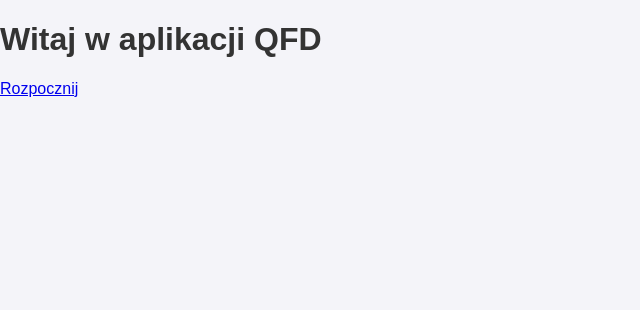
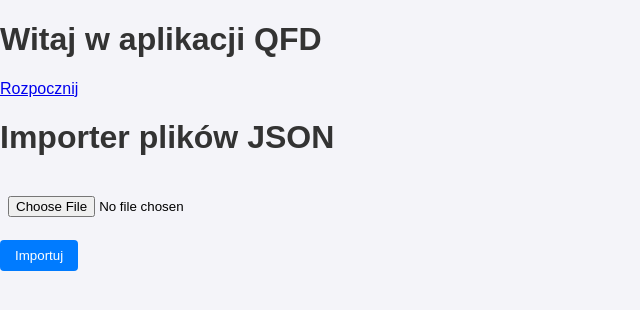
Before and after one commit to radeth/houseofqualty, a Flask app: page / in a window 1280 px wide. Shown: the top 310 px of the page, without its empty margins (0-640 px from the left). Run offline with Flask 3, Linux system fonts and the light colour scheme.

Commit message:
Dodanie brakującego pliku

```diff
--- a/templates/index.html
+++ b/templates/index.html
@@ -7,6 +7,12 @@
 </head>
 <body>
 <h1>Witaj w aplikacji QFD</h1>
+<p></p>
 <p><a href="{{ url_for('form1') }}">Rozpocznij</a></p>
+<h1>Importer plików JSON</h1>
+<form action="/" method="post" enctype="multipart/form-data">
+    <input type="file" name="file" accept=".json" required>
+    <button type="submit">Importuj</button>
+</form>
 </body>
 </html>
```
